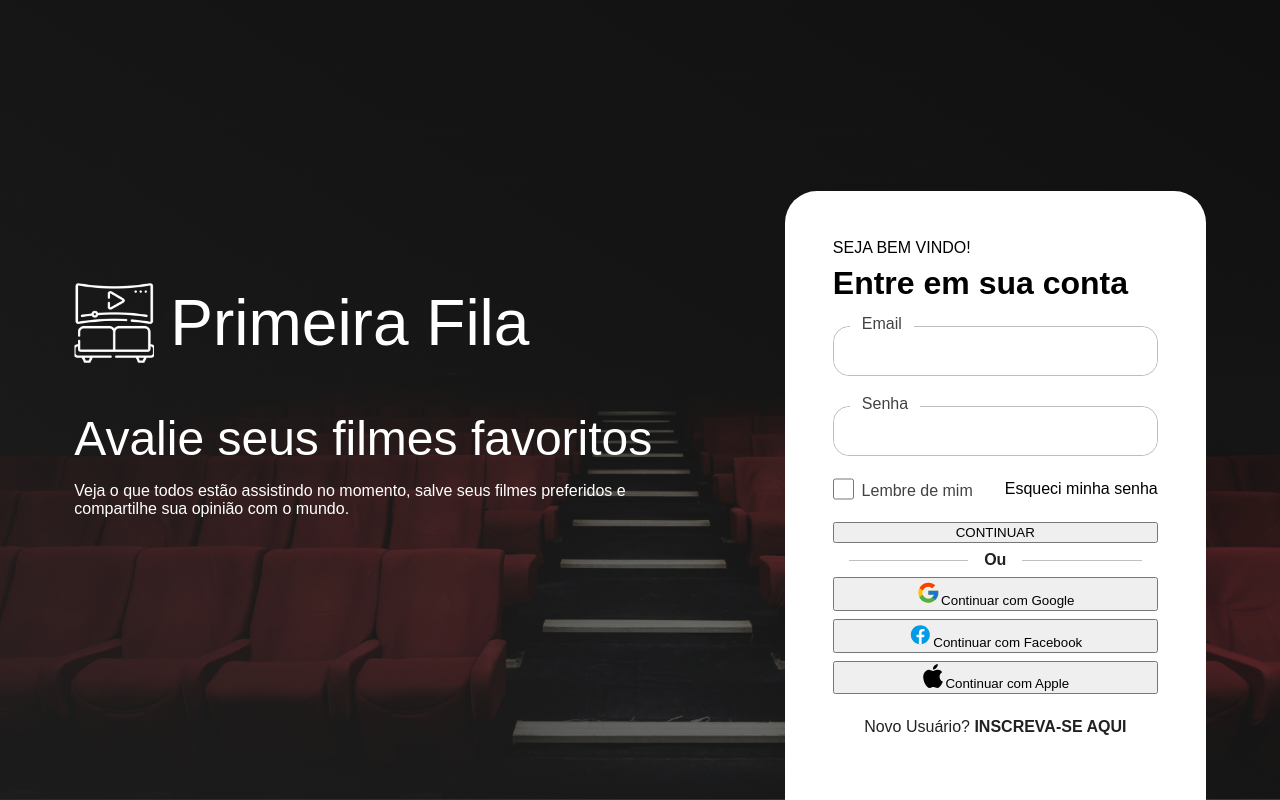
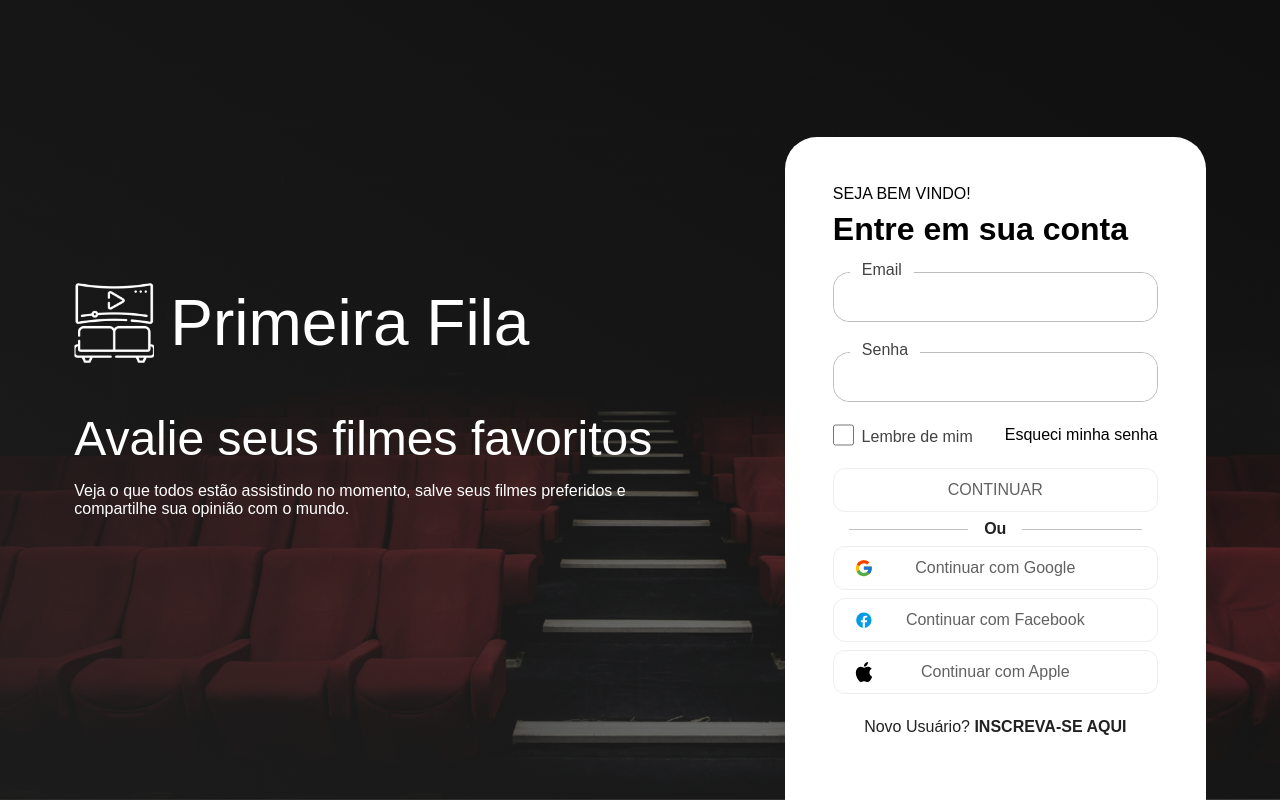
Before and after one commit to GabrielLimab/Primeira-Fila, a React (Vite) app in the folder client/: page /auth in a window 1280 px wide. Built offline with nearby package versions, Linux system fonts and the light colour scheme; a web font is replaced by a local one.

Commit message:
Feat: correct conflicting styles

```diff
--- a/client/src/components/Atoms/Button/Button.css
+++ b/client/src/components/Atoms/Button/Button.css
@@ -1,4 +1,4 @@
-.button-container button {
+.button-container {
   cursor: pointer;
   display: flex;
   justify-content: center;
@@ -15,14 +15,14 @@
   min-width: 20em;
 }
 
-.button-container button img {
+.button-container img {
   position: absolute;
   left: 20px;
   width: 1.25em;
   height: 1.25em;
 }
 
-.button-container button:hover {
+.button-container:hover {
   background-color: #f4f2f2;
 }
 
```
